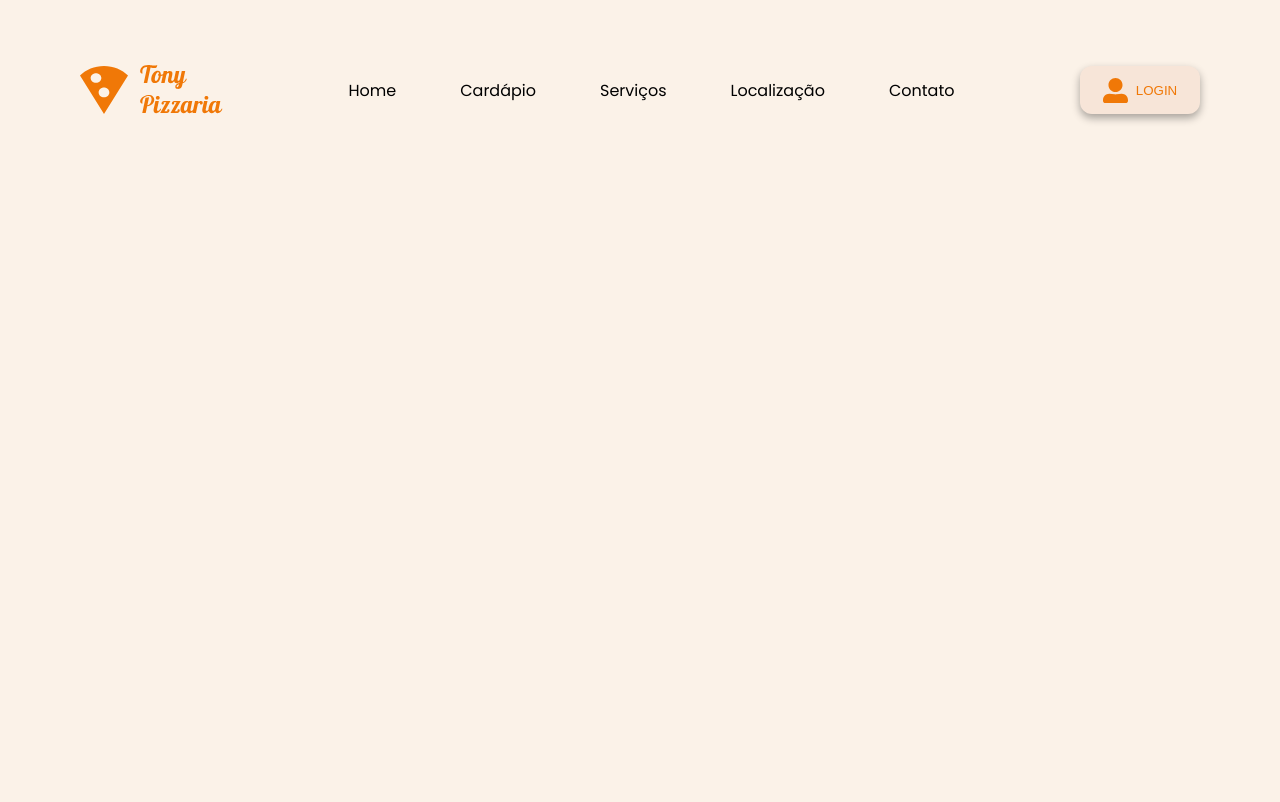
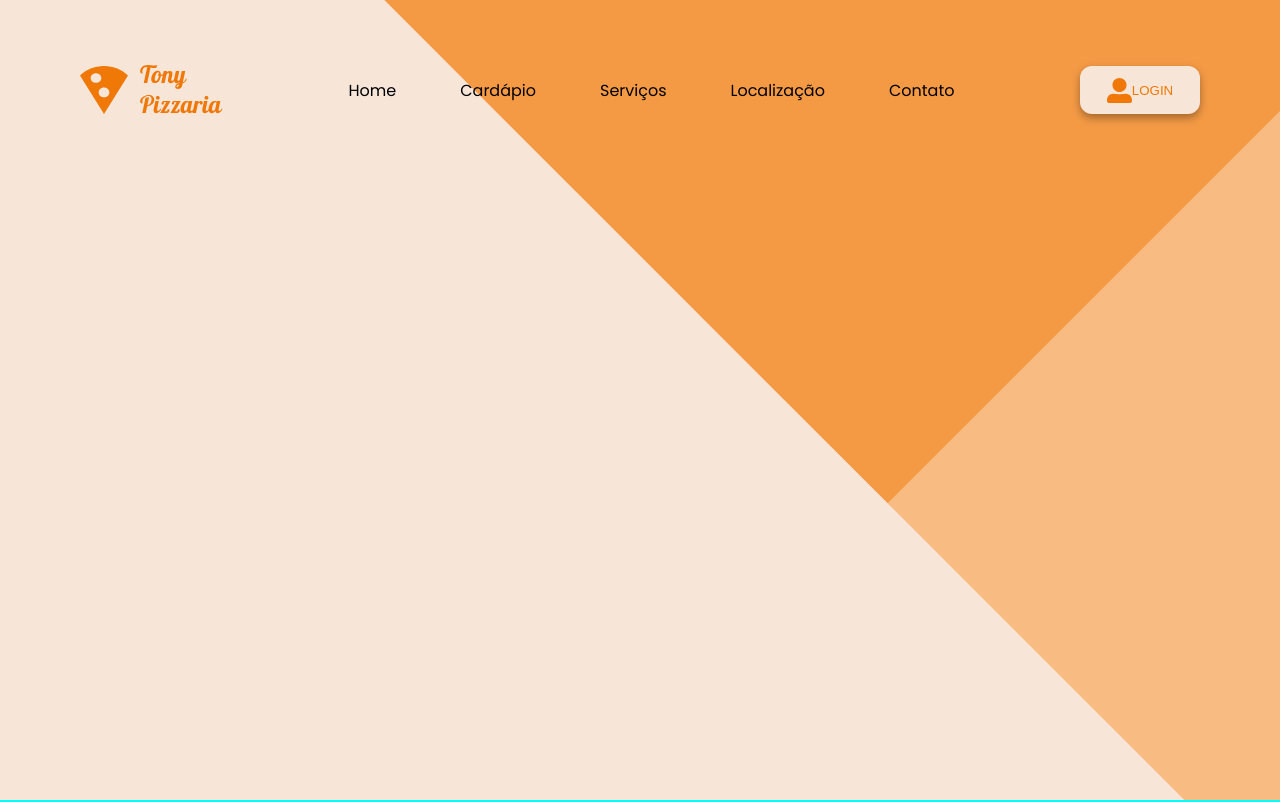
Before and after one commit to wees77/tony.pizzaria_lima, a plain HTML site: page index.html in a window 1280 px wide. Shown: the top 802 px of the page. Drawn offline with Linux system fonts and the light colour scheme.

Commit message:
Background home

```diff
--- a/index.html
+++ b/index.html
@@ -10,7 +10,7 @@
 <body>
     <header>
         <img src="./icons/Logo.svg" alt="Logo Tony Pizzaria">
-        <ul>
+        <menu>
             <li>
                 <a href="#">Home</a>
             </li>
@@ -26,13 +26,17 @@
             <li>
                 <a href="#">Contato</a>
             </li>
-        </ul>
+        </menu>
         <button type="button" class="login">
             <img src="./icons/Icon-user.svg" alt="Icone usuário">
             <span>LOGIN</span>
         </button>
     </header>
-    <main></main>
+    <main>
+        <section class="home"></section>
+        <section class="cardapio"></section>
+        <section class="servicos"></section>
+    </main>
     <footer></footer>
 
 </body>
--- a/style.css
+++ b/style.css
@@ -1,6 +1,8 @@
 :root{
     --primary-color: #f07807;
     --secundary-color: #f7e5d8;
+    --default-shadow: 0 4px 8px #0005;
+    --default-padding: 0 80px;
 }
 *{
     padding: 0;
@@ -13,21 +15,22 @@ a{
     color: inherit
 }
 
-ul,il,ol{
+menu,li,ol{
     list-style: none;
 }
 
 header{
     position: fixed;
     height: 60px;
-    width: calc(100% - 160px);
+    width: 100vw;
     top: 60px;
     display: flex;
     justify-content: space-between;
     align-items: center;
+    padding: var(--default-padding);
 }
 
-header ul{
+header menu{
     display: flex;
     color: black;
     justify-content: space-between;
@@ -43,8 +46,8 @@ header li{
 }
 
 header li:hover{
-    background-color: #fbddc1;
-    box-shadow: 0 4px 8px #0005;
+    background-color: var(--secundary-color);
+    box-shadow: var(--default-shadow);
 }
 
 .login{
@@ -53,12 +56,11 @@ header li:hover{
     border-radius: 12px;
     border: none;
     background-color: var(--secundary-color);
-    box-shadow: 0 4px 8px #0005;
+    box-shadow: var(--default-shadow);
     display: flex;
     align-items: center;
     justify-content: center;
-    gap: 8px;
-
+    gap: 8  px;
 }
 
 span{
@@ -68,12 +70,31 @@ span{
 body{
     background-color: #fbf2e8;
     font-family: "Poppins", sans-serif;
-    padding: 0 80px;
 }
 
 main{
-    height: 500px;
+
 }
+
+section{
+    height: 100vh;
+    padding: var(--default-padding);
+}
+
+.home{
+    background-color: var(--secundary-color);
+    background-image: url(./imagens/triangulos.svg);
+    background-repeat: no-repeat;
+    background-position: right top;
+}
+.cardapio{
+    background-color: aqua;
+}
+
+.servicos{
+    background-color: #f07807;
+}
+
 footer{
     height: 526px;
 }
```
Also changed, not shown: imagens/triangulos.svg (added), 2 other files.
